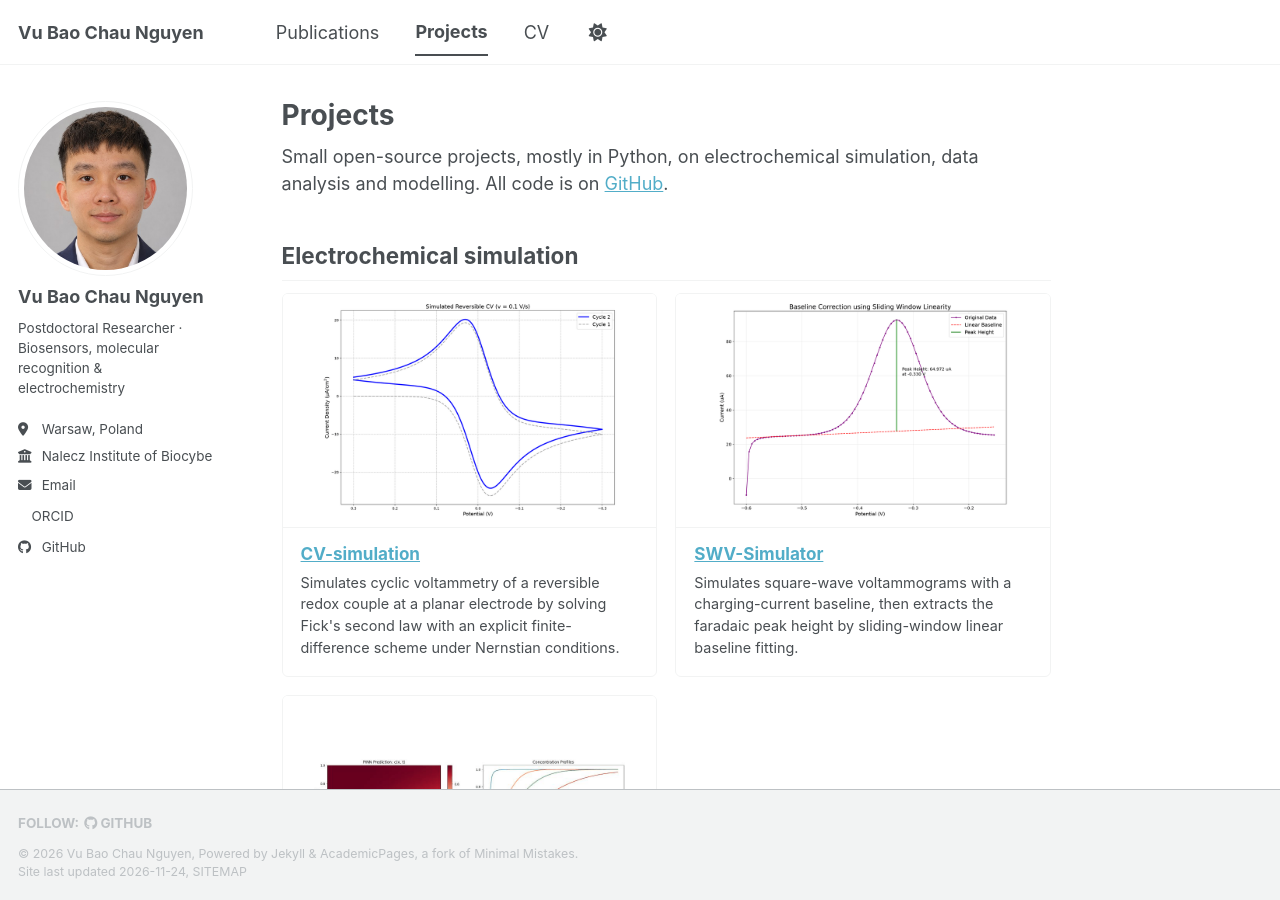
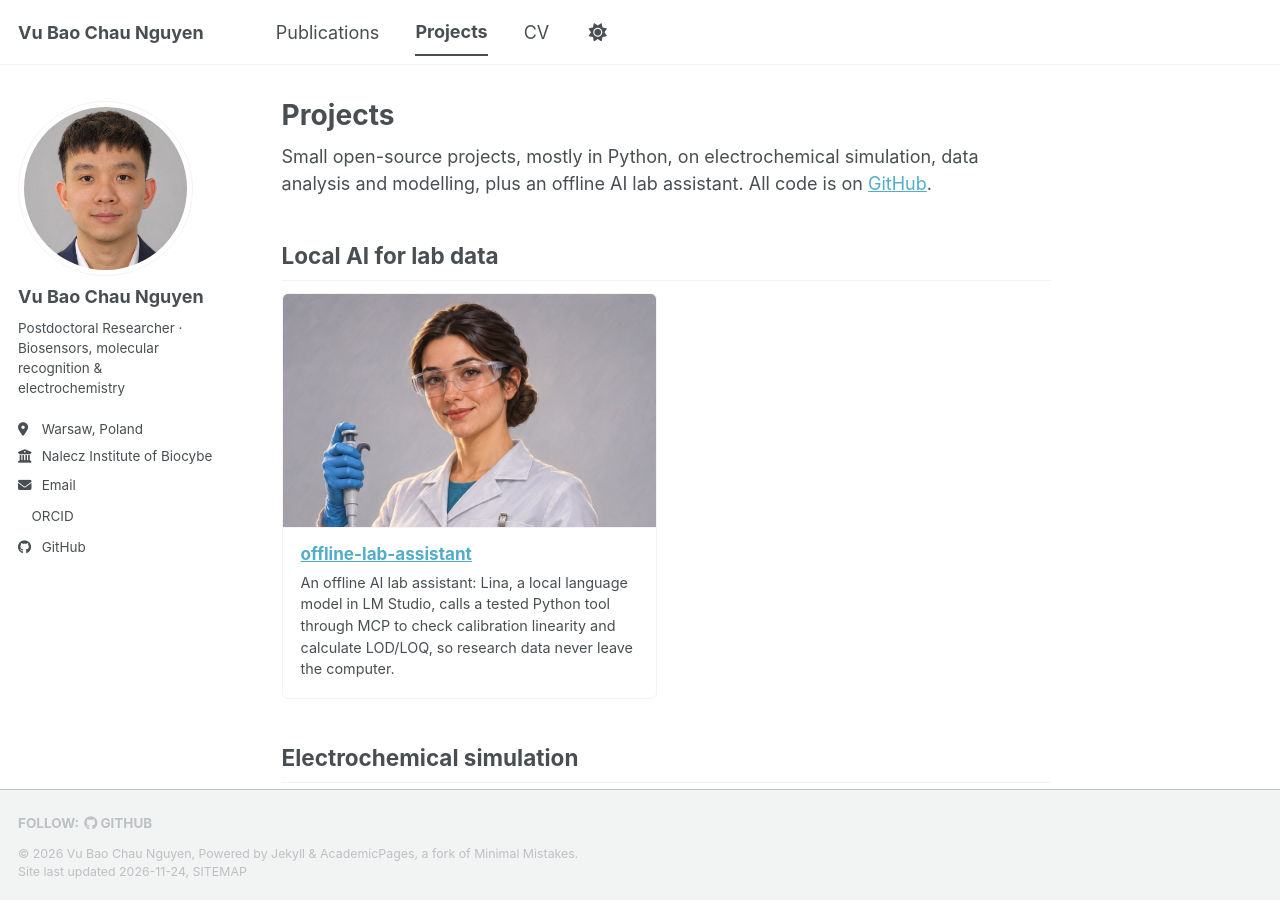
Before and after one commit to deannguyen9xyz/deannguyen9xyz.github.io, a Jekyll site: the page built from _pages/projects.md, in a window 1280 px wide and 900 px high. Built offline with Jekyll 4.4.1, drawn with Linux system fonts in a browser that asks for light colours; a script bundle is joined from its source files by our own code; a style sheet for code colours, icons or effects is not loaded.

Commit message:
Projects: add offline-lab-assistant (offline AI lab assistant, Lina)

```diff
--- a/_data/projects.yml
+++ b/_data/projects.yml
@@ -1,5 +1,13 @@
 # Projects page content, grouped by section (rendered by _pages/projects.md).
 # image: file name in /images/projects/ (leave out for a text-only card).
+
+- category: "Local AI for lab data"
+  items:
+    - name: "offline-lab-assistant"
+      url: "https://github.com/deannguyen9xyz/offline-lab-assistant"
+      image: "offline-lab-assistant.jpg"
+      alt: "Lina, an illustrated analytical chemist in a lab coat holding a pipette"
+      description: "An offline AI lab assistant: Lina, a local language model in LM Studio, calls a tested Python tool through MCP to check calibration linearity and calculate LOD/LOQ, so research data never leave the computer."
 
 - category: "Electrochemical simulation"
   items:
--- a/_pages/projects.md
+++ b/_pages/projects.md
@@ -4,7 +4,7 @@ permalink: /projects/
 author_profile: true
 ---
 
-Small open-source projects, mostly in Python, on electrochemical simulation, data analysis and modelling. All code is on [GitHub](https://github.com/deannguyen9xyz).
+Small open-source projects, mostly in Python, on electrochemical simulation, data analysis and modelling, plus an offline AI lab assistant. All code is on [GitHub](https://github.com/deannguyen9xyz).
 
 {% for group in site.data.projects %}
 ## {{ group.category }}
```
Also changed, not shown: images/projects/offline-lab-assistant.jpg (added).
